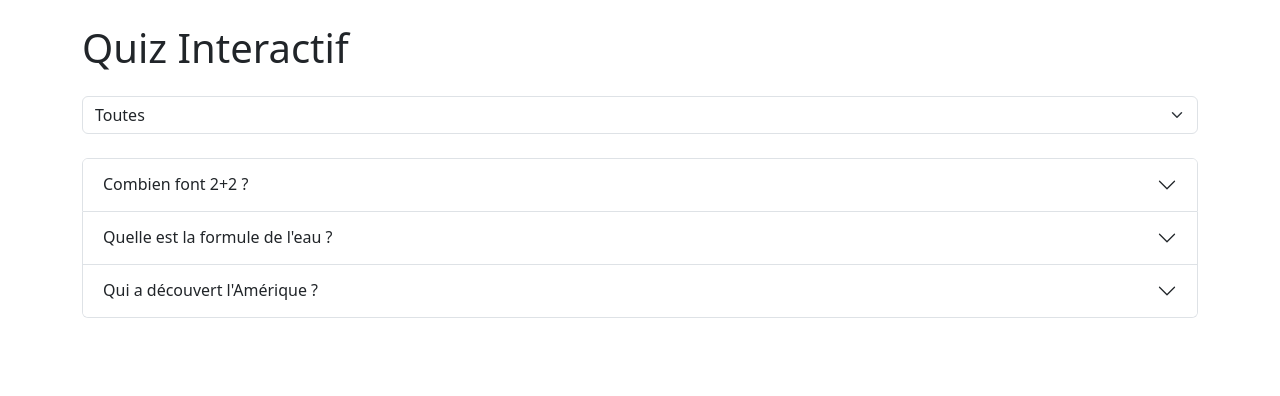
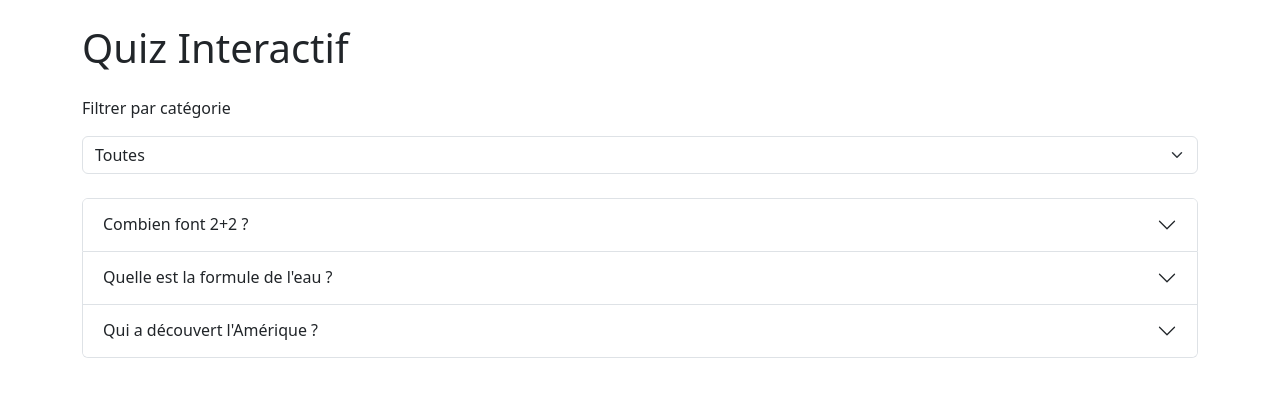
Before and after one commit to moonspark78/S7-J4_Quiz-Accord-on, a React (Vite) app: page / in a window 1280 px wide. Shown: the top 396 px of the page. Built offline with nearby package versions, Linux system fonts and the light colour scheme.

Commit message:
:chart_with_upwards_trend:    :chart_with_upwards_trend:

```diff
--- a/src/components/FilterQuiz/FilterQuiz.jsx
+++ b/src/components/FilterQuiz/FilterQuiz.jsx
@@ -2,6 +2,8 @@ import { Form } from "react-bootstrap";
 
 export default function FilterQuiz({ setCategory }) {
   return (
+    <>
+    <p>Filtrer par catégorie</p>
     <Form.Select
       className="mb-4"
       onChange={(e) => setCategory(e.target.value)}
@@ -11,5 +13,6 @@ export default function FilterQuiz({ setCategory }) {
       <option value="Science">Science</option>
       <option value="Histoire">Histoire</option>
     </Form.Select>
+    </>
   );
 }
--- a/src/components/QuestionItem/QuestionItem.jsx
+++ b/src/components/QuestionItem/QuestionItem.jsx
@@ -14,7 +14,7 @@ export default function QuestionItem({ question, eventKey }) {
           <span className="question-text">{question.question}</span>
           {question.result && (
             <span className={`question-result ${question.result.toLowerCase()}`}>
-              {question.result}
+              {question}
             </span>
           )}
         </div>
--- a/src/components/QuestionItem/QuestionItem.scss
+++ b/src/components/QuestionItem/QuestionItem.scss
@@ -4,7 +4,6 @@
   width: 100%;
 
   .question-text {
-    // rien à ajouter ici pour l'instant
   }
 
   .question-result {
```
